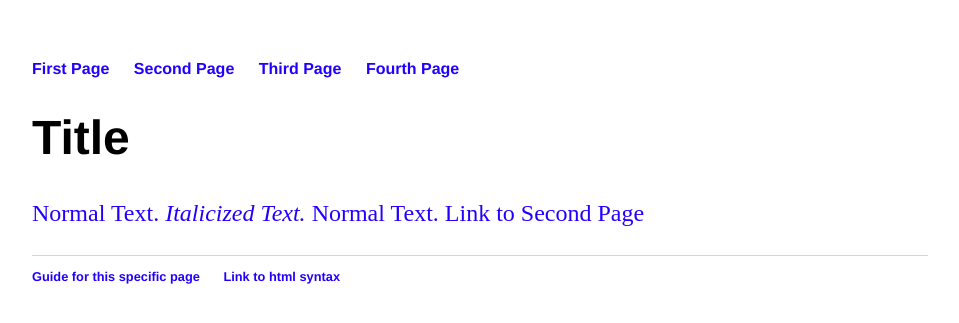
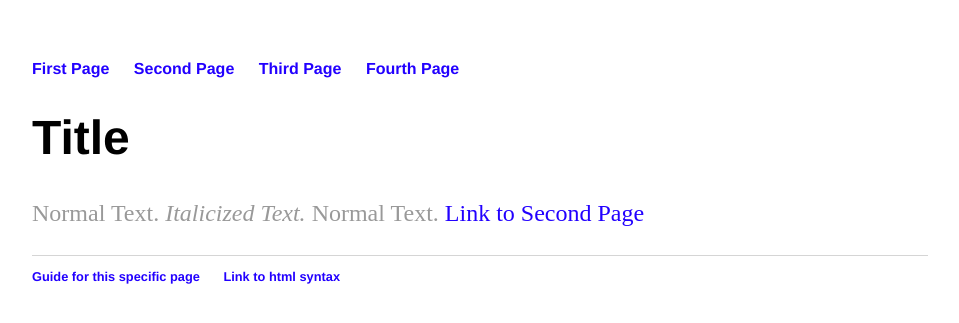
Before and after one commit to ShadowHazel/ShadowHazel.github.io, a Jekyll site: the page built from index.html, in a window 1280 px wide. Shown: the top 323 px of the page, without its empty margins (160-1119 px from the left). Built offline with Jekyll 4.4.1, drawn with Linux system fonts in a browser that asks for light colours.

Commit message:
Update main.css

```diff
--- a/css/main.css
+++ b/css/main.css
@@ -26,7 +26,7 @@ h1 {
 p {
     font-size: 1.5em;
     line-height: 1.4em;
-    color: #20f;
+    color: #999;
 }
 footer {
     border-top: 1px solid #d5d5d5;
```
